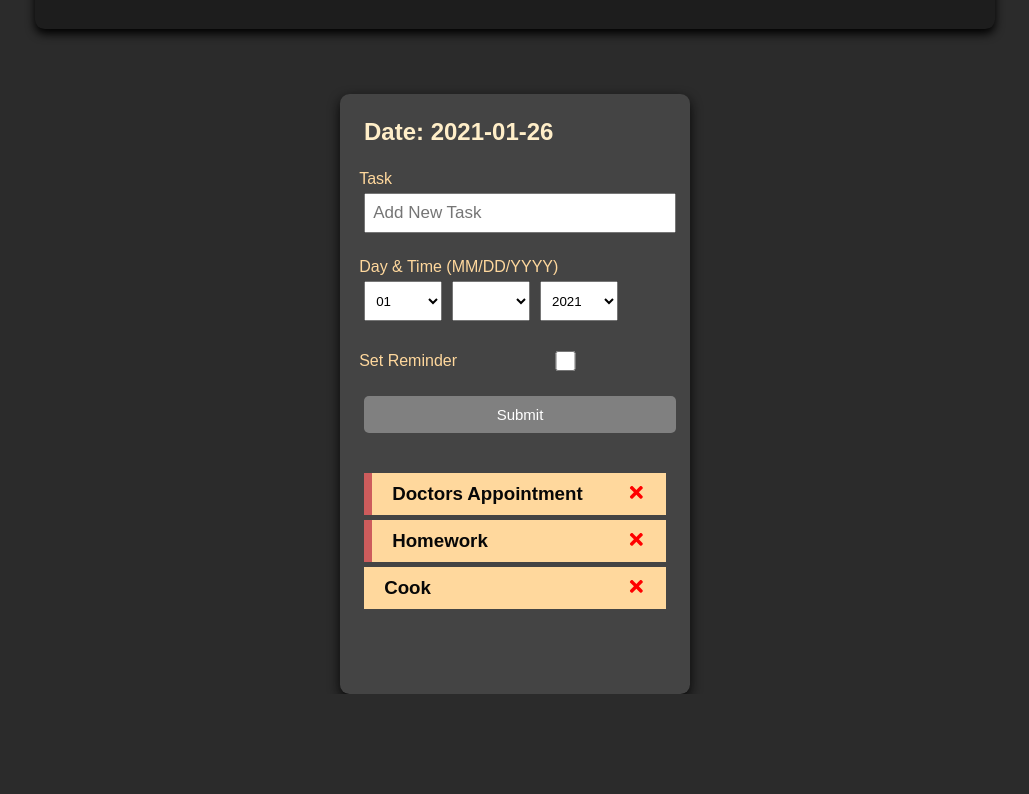
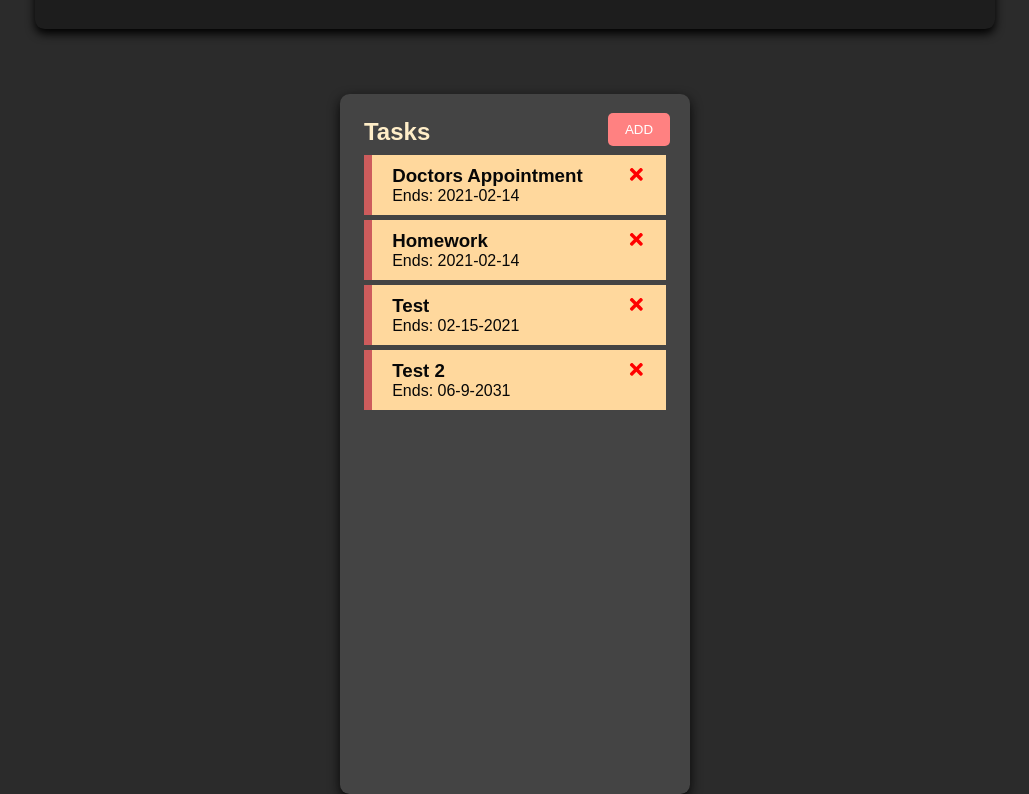
Before and after one commit to MindlessCode/hj-calendar, a React (Create React App) app: page / in a window 1280 px wide. Shown: the part 1096-1890 px from the top of the page, without its empty margins (125-1154 px from the left). Before the commit the page ends 1790 px from the top, so only its background shows below. Built offline with nearby package versions, Linux system fonts and the light colour scheme; data requests are answered from the project's data file.

Commit message:
mock backend

```diff
--- /dev/null
+++ b/db.json
@@ -0,0 +1,36 @@
+{
+  "tasks": [
+    {
+      "id": 1,
+      "text": "Doctors Appointment",
+      "priority ": 5,
+      "exp": 10,
+      "sDate": "2021-02-14",
+      "eDate": "2021-02-14",
+      "reminder": true
+    },
+    {
+      "id": 2,
+      "text": "Homework",
+      "priority": 4,
+      "exp": 8,
+      "sDate": "2021-02-14",
+      "eDate": "2021-02-14",
+      "reminder": true
+    },
+    {
+      "text": "Test",
+      "sDate": "2-14-2021",
+      "eDate": "02-15-2021",
+      "reminder": true,
+      "id": 3
+    },
+    {
+      "text": "Test 2",
+      "sDate": "9-8-2029",
+      "eDate": "06-9-2031",
+      "reminder": true,
+      "id": 4
+    }
+  ]
+}
--- a/src/components/Calendar.js
+++ b/src/components/Calendar.js
@@ -5,41 +5,37 @@ import Tasks from './Tasks.js';
 import './Calendar.css'
 
 const Calendar = ({ value, onXChange }) => {
-    const [tasks, setTasks] = useState([
-        {
-            id: 1,
-            text: 'Doctors Appointment',
-            priority: 5,
-            exp: 10,
-            sDate: moment().format("YYYY-MMM-DD").toString(),
-            eDate:'',
-            reminder: true,
-        },
-        {
-            id: 2,
-            text: 'Homework',
-            priority: 4,
-            exp: 8,
-            sDate: moment().format("YYYY-MMM-DD"),
-            eDate:'',
-            reminder: true,
-        },
-        {
-            id: 3,
-            text: 'Cook',
-            priority: 3,
-            exp: 6,
-            sDate: moment().format("YYYY-MMM-DD"),
-            eDate:'',
-            reminder: false,
+    const [tasks, setTasks] = useState([])
+    useEffect(()=>{
+        const getTasks = async ()=> {
+            const tasksFromServer = await fetchTasks()
+            setTasks(tasksFromServer)
         }
-    ])
+
+        getTasks()
+
+    }, [])
+    //fetch tasks
+    const fetchTasks = async () => {
+        const res = await fetch('http://localhost:5000/tasks')
+        const data = await res.json()
+
+        return data
+    }
+    const fetchTask = async (id) => {
+        const res = await fetch(`http://localhost:5000/tasks/${id}`)
+        const data = await res.json()
+
+        return data
+    }
     const [startDate, setStartDate] = useState( ()=> {
         return 0;
     })
     const [calendar, setCalendar] = useState([]);
 
     useEffect(() => {
+        setStartDate(moment().format("YYYY-MM-DD"))
+
         setCalendar(buildCalendar(value));
     }, [value])
 
@@ -72,11 +68,27 @@ const Calendar = ({ value, onXChange }) => {
         currDay.sDate = moment([year, month, selectedDate]).format("YYYY-MM-DD").toString()
         setStartDate(currDay);
     }
-    const deleteTask = (id) => {
+    const deleteTask = async (id) => {
+        await fetch(`http://localhost:5000/tasks/${id}`, {
+            method: 'DELETE',
+        })
+
         setTasks(tasks.filter((task) => task.id !== id))
     }
-    const toggleReminder = (id) => {
-        setTasks(tasks.map((task)=> task.id === id ? {...task, reminder: !task.reminder} : task) )
+    const toggleReminder = async (id) => {
+
+        const taskToToggle = await fetchTask(id)
+        const updTask = {...taskToToggle, reminder: !taskToToggle.reminder}
+
+        const res = await fetch(`http://localhost:5000/tasks/${id}`, {
+            method: 'PUT',
+            headers: {
+                'Content-type' : 'application/json'
+            },
+            body: JSON.stringify(updTask)
+        })
+        const data = await res.json()
+        setTasks(tasks.map((task)=> task.id === id ? {...task, reminder: data.reminder} : task) )
     }
     return (
         <div className="wrapper">
@@ -111,13 +123,13 @@ const Calendar = ({ value, onXChange }) => {
                                     "dates selected-date today custom-element-bg" : 'dates selected-date' : (day.year() === moment().year() && day.date()=== moment().date()) && (value.clone().month() === moment().month()) ?
                                     "dates today custom-element-bg" : "dates" }
                                     onClick={((day.clone().month() === value.clone().month())) ? () => showDate(day.year(), day.month(), day.date()): ()=> ""}>
-                                <div > {day.clone().format("D").toString()} </div>
+                                <div> {day.clone().format("D").toString()} </div>
                             </div>)
                         }
                         </div>)}
                 </div>
             </div>
-          <Tasks tasks={tasks} startDate={startDate} onDelete={deleteTask} onToggle={toggleReminder}/>
+          <Tasks tasks={tasks} setTasks={setTasks} startDate={startDate} onDelete={deleteTask} onToggle={toggleReminder}/>
         </div>
     )
 }
--- a/src/components/NewTask.js
+++ b/src/components/NewTask.js
@@ -1,12 +1,15 @@
-import React, { useState, useEffect } from 'react'
+import React, { useState } from 'react'
 import moment from 'moment'
 import './Task.css';
 
-const NewTask = ({ startDate }) => {
+const NewTask = ({ onAdd }) => {
     const [text, setText] = useState('')
-    const [monthSelect, setMonthSelect] = useState('')
-    const [daySelect, setDaySelect] = useState('')
-    const [yearSelect, setYearSelect] = useState('')
+    const [monthSelect, setMonthSelect] = useState(moment().clone().format("M"))
+    const [daySelect, setDaySelect] = useState(moment().clone().format("DD"))
+    const [yearSelect, setYearSelect] = useState(moment().clone().format("YYYY"))
+    const [endMonthSelect, setEndMonthSelect] = useState('')
+    const [endDaySelect, setEndDaySelect] = useState('')
+    const [endYearSelect, setEndYearSelect] = useState('')
     const [reminder, setReminder] = useState(false)
     //year drop down
     var startYear = moment().clone().year()
@@ -24,51 +27,77 @@ const NewTask = ({ startDate }) => {
     while (startMonth.isBefore(endMonth, "month")) {
         months.push(mon.add(1, "month").clone())
     }
-
-    function isLeap () {
-        if (moment([yearSelect]).isLeapYear())
-            return true;
-        else
-            return false;
-    }
     //day drop down
-    function returnMonthDays (monthSelect) {
-        if(isLeap() && monthSelect===2)
-            setDaySelect(29)
-        else
-            setDaySelect(28)
-    }
     const dates = [];
-    for (let i = 1; i <= daySelect; i++) {
+    for (let i = 1; i <= 31; i++) {
         dates.push(i)
     }
-    useEffect(() => {
-        setDaySelect(returnMonthDays(monthSelect-1));
-    }, [monthSelect])
+    const onSubmit =(e)=> {
+        e.preventDefault()
+
+        if(!text) {
+            alert('Please add a task name')
+            return
+        }
+
+        onAdd({text, sDate:monthSelect + '-' + daySelect + "-" + yearSelect, eDate: endMonthSelect + '-' + endDaySelect + '-' + endYearSelect, reminder})
+
+        setText('')
+        setMonthSelect('')
+        setDaySelect('')
+        setYearSelect('')
+        setEndMonthSelect('')
+        setEndDaySelect('')
+        setEndYearSelect('')
+        setReminder(false)
+    }
     return (
-
-            <form className='new-task-form' >
+            <form className='new-task-form' onSubmit={onSubmit}>
                 <div className='form-control' >
                     <label>Task</label>
                     <input type='text' value={text} placeholder='Add New Task' onChange={(e)=>setText(e.target.value)}/>
                 </div>
                 <div className='form-control'>
-                    <label>Day & Time (MM/DD/YYYY)</label>
-                    <select className='select-month' onChange={(e)=> setMonthSelect(e.target.value)}>
+                    <label>
+                        <span>Start</span>
+                    </label>
+                    <select className='select-month' value={monthSelect? monthSelect: 'none'} onChange={(e)=> setMonthSelect(e.target.value)}>
+                        <option value="none"defaultValue="true" >MONTH</option>
+                        {months.map(month => (<option key={month} value={month.format("M")}>{month.format("MM")}</option>))}
+                    </select>
+                    <select className='select-day' value={daySelect? daySelect: 'none'} onChange={(e)=> setDaySelect(e.target.value)}>
+                    <option value="none" defaultValue="true" >DAY</option>
+
+                        {dates.map(day => (<option key={day} value={day}>{day}</option>))}
+                    </select>
+                    <select className='select-year' value={yearSelect? yearSelect: 'none'} onChange={(e)=> setYearSelect(e.target.value)}>
+                    <option value="none"  defaultValue="true" >YEAR</option>
+
+                       {selectYears.map(year => (<option key={year} value={year}>{year}</option>))}
+                    </select>
+                    <label>
+                        <span>End</span>
+                    </label>
+                    <select className='select-month' value={endMonthSelect? endMonthSelect: 'none'} onChange={(e)=> setEndMonthSelect(e.target.value)}>
+                    <option value="none"  defaultValue="true" >MONTH</option>
+
                         {months.map(month => (<option key={month}>{month.format("MM")}</option>))}
                     </select>
-                    <select className='select-day' onChange={(e)=> setDaySelect(e.target.value)}>
+                    <select className='select-day' value={endDaySelect? endDaySelect: 'none'} onChange={(e)=> setEndDaySelect(e.target.value)}>
+                    <option value="none"  defaultValue="true" >DAY</option>
+
                         {dates.map(day => (<option key={day}>{day}</option>))}
                     </select>
-                    <select className='select-year' onChange={(e)=> setYearSelect(e.target.value)}>
+                    <select className='select-year' value={endYearSelect? endYearSelect: 'none'}  onChange={(e)=> setEndYearSelect(e.target.value)}>
+                    <option value="none"  defaultValue="true" >YEAR</option>
                        {selectYears.map(year => (<option key={year}>{year}</option>))}
                     </select>
                 </div>
                 <div className='form-control form-control-check'>
                     <label>Set Reminder</label>
-                    <input type='checkbox' value={reminder} onChange={(e)=> setReminder(e.currentTarget.checked)}/>
+                    <input type='checkbox' checked={reminder} value={reminder} onChange={(e)=> setReminder(e.currentTarget.checked)}/>
                 </div>
-                {startDate.sDate >= moment().format("YYYY-MM-DD") ? <input type="submit" value="Submit" className="sub-btn btn-block"></input> : <input type="submit" value="Submit" className="btn-block btn-disabled" disabled></input>}
+                <input type="submit" value="Submit" className="btn-block sub-btn"></input>
             </form>
     )
 }
--- a/src/components/Task.css
+++ b/src/components/Task.css
@@ -2,7 +2,7 @@
     position: relative;
     margin: 5rem;
     padding: 1.2rem;
-    height: 600px;
+    height: 700px;
     width: 350px;
     background: rgb(68, 68, 68);
     box-shadow: 0rem 0.3rem 0.7rem rgb(7, 7, 7);
@@ -23,10 +23,12 @@ label {
     color:rgb(255, 216, 157);
 }
 h2 {
+
     color:rgb(255, 238, 200);
     display:flex;
-    margin: 0.3rem;
+    margin: .3rem;
 }
+
 .task h3 {
     display: flex;
     justify-content: space-between;
@@ -36,7 +38,7 @@ h2 {
 h2 {
   display: inline-flex;
 }
-.sub-btn, .btn-disabled {
+.sub-btn {
     display: inline-block;
     background: rgb(255, 129, 129);
     color: #fff;
@@ -49,10 +51,18 @@ h2 {
     font-size: 15px;
     font-family: inherit;
 }
-.btn-disabled {
-  background: grey;
+.btn-add-task {
+  background: rgb(255, 129, 129);
+  color: #fff;
+  border: none;
+  margin: .6px;
+  border-radius: 5px;
+  cursor: pointer;
+  float: right;
+  height: 5%;
+  width: 20%;
 }
-.sub-btn:focus {
+.sub-btn:focus, .btn-add-task:focus {
     outline: none;
 }
 .btn-block {
@@ -90,12 +100,24 @@ select {
   display: inline-flex;
   align-items: center;
   justify-content: space-between;
-  padding: 3px 7px;
+  padding: 7px;
   margin: 5px;
-  width:25%;
+  width:30%;
   height:40px;
+  color:rgb(255, 216, 157);
+  scrollbar-arrow-color: salmon;
+  border-style:groove;
+  border-width: 2px;
+  border-color:rgb(255, 129, 129);
+  background-color:rgb(68, 68, 68);
+  font-family:Arial, Helvetica, sans-serif;
+  font-weight: bold;
+  font-size: 12px;
 }
 
+select:focus {
+  outline: none;
+}
 .form-control-check {
   display: flex;
   align-items: center;
--- a/src/components/Task.js
+++ b/src/components/Task.js
@@ -2,7 +2,8 @@ import {FaTimes} from 'react-icons/fa'
 const Task = ({taskL, onDelete, onToggle}) => {
     return (
         <div className={`task ${taskL.reminder ? 'reminder' : ''}`} onDoubleClick={()=> onToggle(taskL.id)}>
-            <h3>{taskL.text} <FaTimes style={{ color: 'red', justifyItems: 'right', cursor: 'pointer'}} onClick={()=>onDelete(taskL.id)}/></h3>
+            <h3>{taskL.text}  <FaTimes style={{ color: 'red', justifyItems: 'right', cursor: 'pointer'}} onClick={()=>onDelete(taskL.id)}/></h3>
+            <p>Ends: {taskL.eDate}</p>
         </div>
     )
 }
--- a/src/components/Tasks.js
+++ b/src/components/Tasks.js
@@ -1,16 +1,33 @@
+import {useState} from 'react'
 import Task from './Task'
 import NewTask from './NewTask.js';
-import moment from 'moment'
-
 import './Task.css';
 
-const Tasks =({tasks, startDate, onDelete, onToggle})=> {
+const Tasks =({tasks, setTasks, startDate, onDelete, onToggle})=> {
+  const [showAddTask, setShowAddTask] = useState(false)
+    //add new task
+  const newTask = async (task)=> {
 
-    return (
+    const res = await fetch(`http://localhost:5000/tasks`, {
+      method: 'POST',
+      headers: {
+        'Content-type' : 'application/json'
+      },
+      body: JSON.stringify(task)
+    })
+
+    const data= await res.json()
+    setTasks([...tasks, data])
+
+    // const id = Math.floor(Math.random() * 10000) + 1
+    // const newT ={id, ...task}
+    // setTasks([...tasks, newT])
+  }
+  return (
         <div className="task-container">
-          <h2> Date: {startDate.sDate===undefined? moment().format("YYYY-MM-DD") : startDate.sDate} </h2>
-
-            <NewTask tasks={tasks} startDate={startDate} />
+          <h2>Tasks</h2>
+          <button className="btn-add-task" onClick={()=> setShowAddTask(!showAddTask)}>{showAddTask ? 'CLOSE': 'ADD'}</button>
+           {showAddTask && <NewTask tasks={tasks} startDate={startDate} onAdd={newTask} />}
 
           <div>{tasks.length > 0 ? tasks.map((task)=> (
                 <Task key={task.id} taskL={task} startDate={startDate} onDelete={onDelete} onToggle={onToggle}/>
```
Also changed, not shown: package.json (+6 -1 lines), 2 other files (tests, documents, lock files or other folders).
